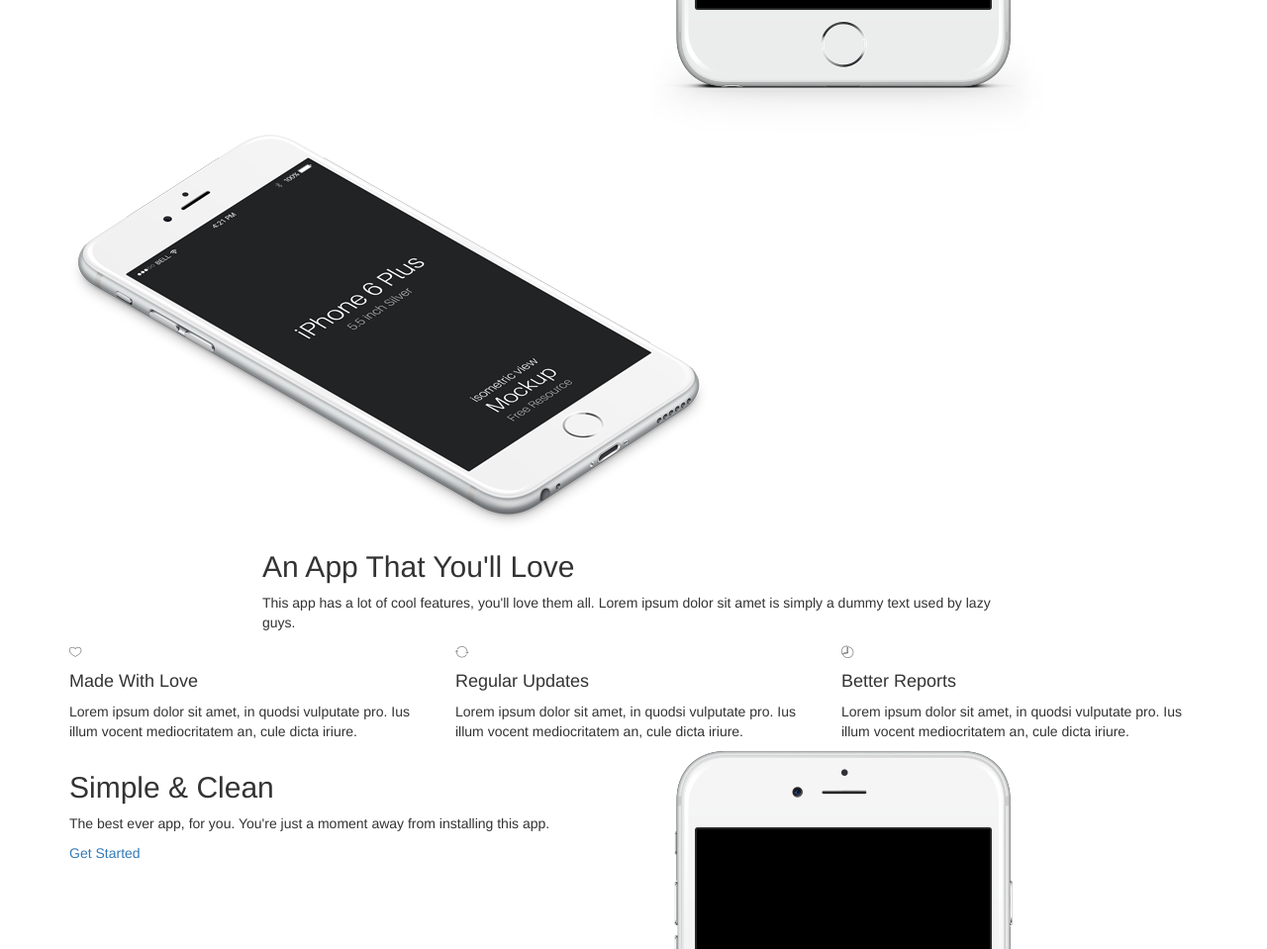
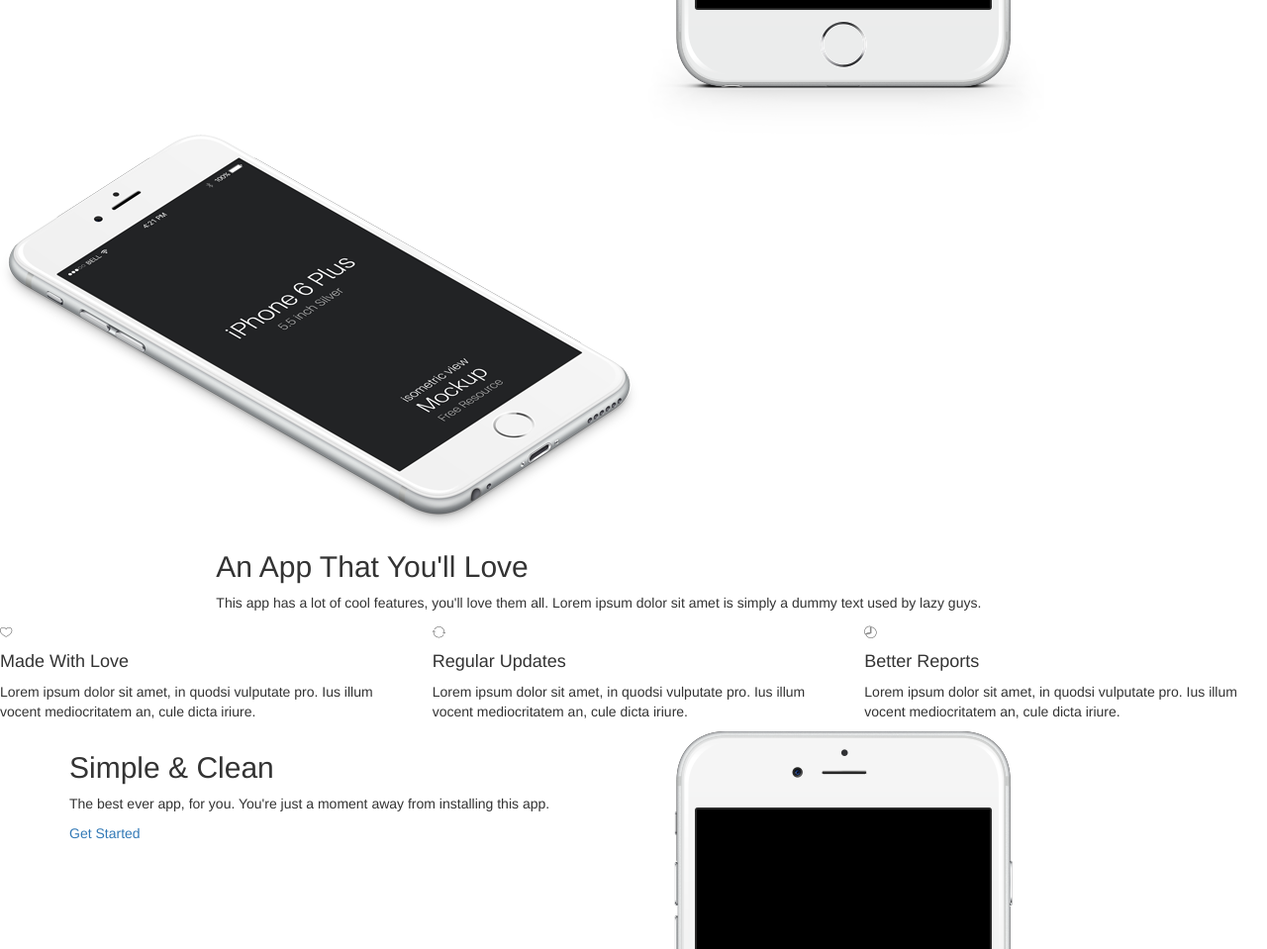
Before and after one commit to VISHNUPRAKASH06/html, a plain HTML site: page index.html in a window 1280 px wide. Shown: the part 820-1779 px from the top of the page at 99% size. Drawn offline with nearby package versions, Linux system fonts and the light colour scheme; some packages are replaced by stand-ins of ours; files that its build step writes are made by us from their sources; a script that the page names is missing.

Commit message:
updated in the index.html file

```diff
--- a/index.html
+++ b/index.html
@@ -145,7 +145,7 @@
 				Features Section -- 1
 			==================================================================-->
 		<section id='feature' class='section features-section'>
-			<div class='container'>
+			<div class='containers'>
 				<div class='phone-img'>
 					<img src='img/phone2.png' alt>
 				</div>
```
